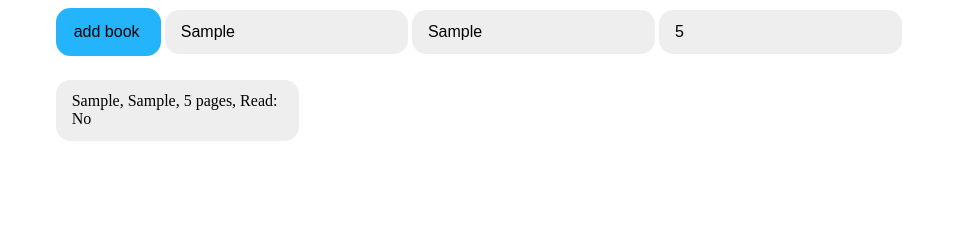
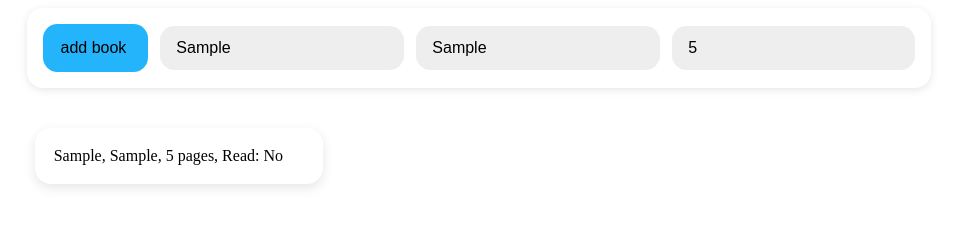
Before and after one commit to kvadratik1/Library, a plain HTML site: page index.html in a window 1280 px wide. Both pictures are taken after typing "Sample", "Sample", "5" into the empty fields and a click on the button "add book". Shown: the whole page, without its empty margins (161-1118 px from the left). Drawn offline with Linux system fonts and the light colour scheme.

Commit message:
add styles

```diff
--- a/app/index.js
+++ b/app/index.js
@@ -5,7 +5,7 @@ const myLibrary = [];
 const form = document.getElementById("form");
 
 form.addEventListener("submit", (event) => {
-  event.preventDefault(); // prevent page reload
+  event.preventDefault();
   const author = document.getElementById("author").value;
   const bookName = document.getElementById("book-name").value;
   const pages = document.getElementById("pages").value;
--- a/style.css
+++ b/style.css
@@ -13,10 +13,6 @@ body {
   display: flex;
   justify-self: center;
   flex-direction: column;
-}
-
-form {
-  margin-bottom: 24px;
 }
 
 button {
@@ -51,3 +47,36 @@ input {
   cursor: pointer;
   font-size: 16px;
 }
+
+.book {
+  background: #fff;
+  padding: 1.2rem;
+  border-radius: 1rem;
+  box-shadow: 0 4px 12px rgba(0, 0, 0, 0.1);
+  margin: 0.5rem;
+  width: 250px;
+  transition: transform 0.2s ease, box-shadow 0.2s ease;
+}
+
+.book:hover {
+  transform: translateY(-4px);
+  box-shadow: 0 8px 16px rgba(0, 0, 0, 0.15);
+}
+
+form {
+  background: #fff;
+  padding: 1rem;
+  border-radius: 1rem;
+  box-shadow: 0 2px 8px rgba(0, 0, 0, 0.1);
+
+  display: flex;
+  flex-direction: row;
+  align-items: center;
+  gap: 0.8rem;
+  margin-bottom: 2rem;
+}
+
+form input {
+  flex: 1;
+  min-width: 150px;
+}
```
